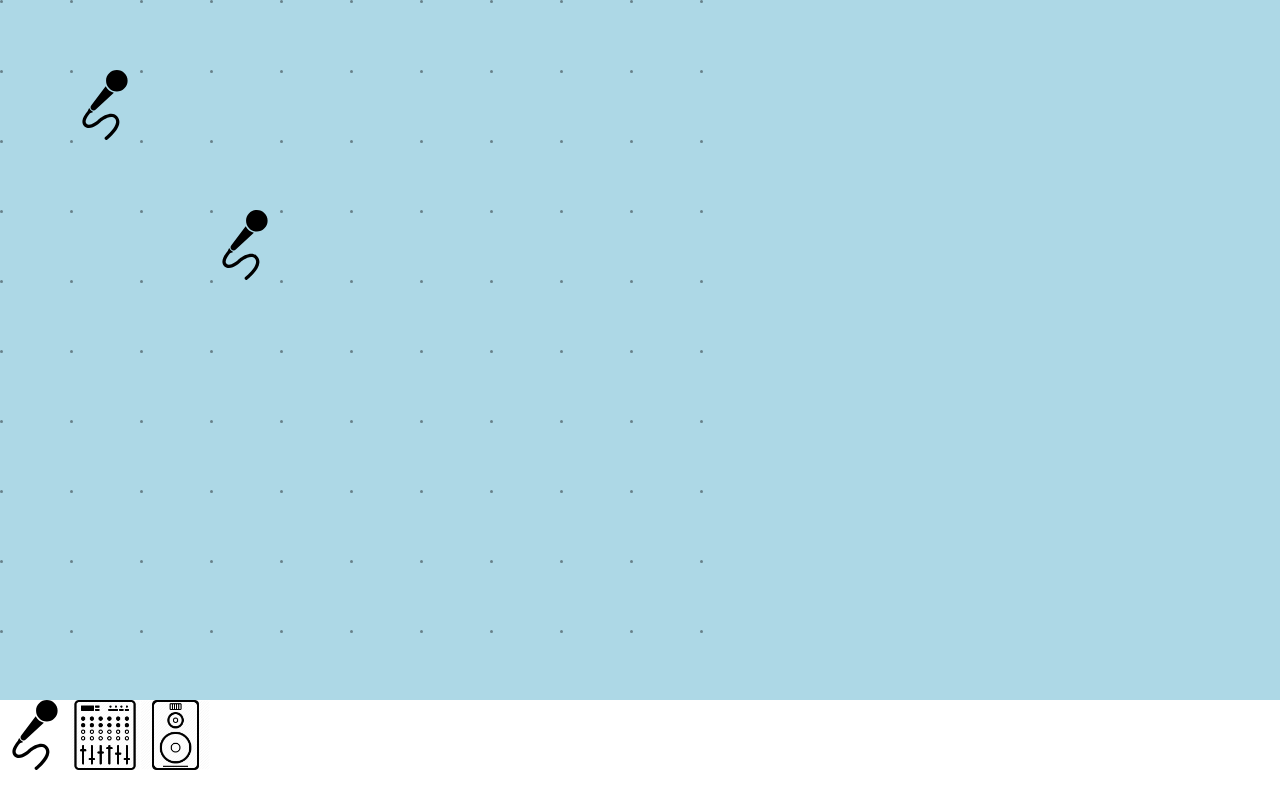
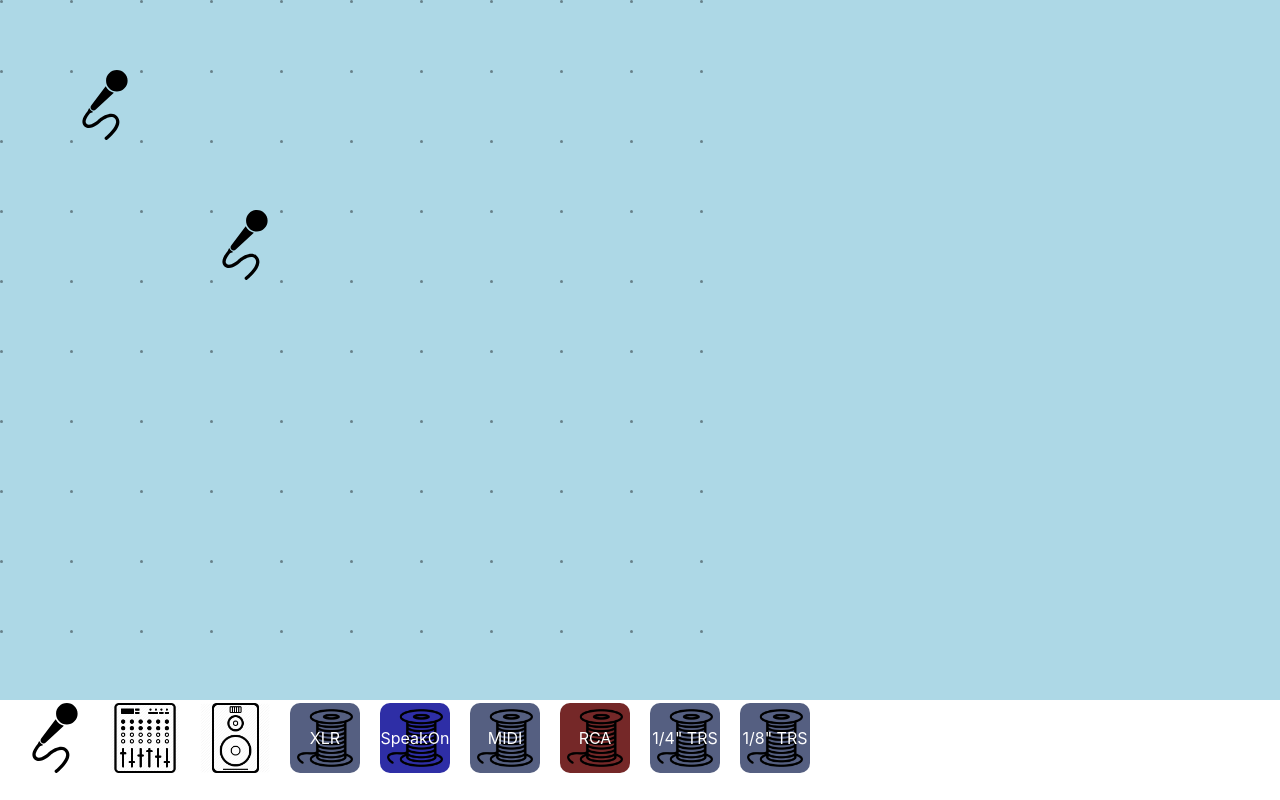
Before and after one commit to kj800x/sound-app, a React (Create React App) app: page / in a window 1280 px wide. Built offline with nearby package versions, Linux system fonts and the light colour scheme.

Commit message:
Initial Cabling

```diff
--- /dev/null
+++ b/src/cabling/index.js
@@ -0,0 +1,8 @@
+import xlr from "./xlr";
+import speakon from "./speakon";
+import midi from "./midi";
+import rca from "./rca";
+import trs4 from "./trs4";
+import trs8 from "./trs8";
+
+export default [xlr, speakon, midi, rca, trs4, trs8];
--- /dev/null
+++ b/src/cabling/midi/index.js
@@ -0,0 +1,4 @@
+export default {
+  type: "midi",
+  label: "MIDI"
+};
--- /dev/null
+++ b/src/cabling/rca/index.js
@@ -0,0 +1,5 @@
+export default {
+  type: "rca",
+  label: "RCA",
+  color: "#752828"
+};
--- /dev/null
+++ b/src/cabling/speakon/index.js
@@ -0,0 +1,5 @@
+export default {
+  type: "speakon",
+  label: "SpeakOn",
+  color: "#2e2ea6"
+};
--- /dev/null
+++ b/src/cabling/trs4/index.js
@@ -0,0 +1,4 @@
+export default {
+  type: "trs4",
+  label: '1/4" TRS'
+};
--- /dev/null
+++ b/src/cabling/trs8/index.js
@@ -0,0 +1,4 @@
+export default {
+  type: "trs8",
+  label: '1/8" TRS'
+};
--- /dev/null
+++ b/src/cabling/xlr/index.js
@@ -0,0 +1,4 @@
+export default {
+  type: "xlr",
+  label: "XLR"
+};
--- /dev/null
+++ b/src/toolbox/CableSpool.css
@@ -0,0 +1,20 @@
+.cable-spool {
+  color: white;
+  background: url("./Spool.png") #555f81;
+  background-size: contain;
+  background-position: center;
+  background-size: 80%;
+  border-radius: 10px;
+  background-repeat: no-repeat;
+  width: 100%;
+  height: 100%;
+  text-align: center;
+  display: flex;
+  align-items: center;
+  justify-content: center;
+  user-select: none;
+}
+
+.cable-spool.selected {
+  outline: 3px solid orange;
+}
--- /dev/null
+++ b/src/toolbox/CableSpool.js
@@ -0,0 +1,21 @@
+import React from "react";
+import classNames from "classnames";
+import "./CableSpool.css";
+import cablingList from "../cabling";
+
+function CableSpool({ type }) {
+  const cable = cablingList.find(cable => cable.type === type);
+
+  const { label, color } = cable;
+
+  return (
+    <div
+      className={classNames(type, "cable-spool")}
+      style={{ backgroundColor: color }}
+    >
+      {label}
+    </div>
+  );
+}
+
+export default CableSpool;
--- a/src/toolbox/Toolbox.css
+++ b/src/toolbox/Toolbox.css
@@ -1,8 +1,10 @@
 .toolbox-item-container {
   position: relative;
-  min-width: 70px;
-  min-height: 70px;
+  width: 70px;
+  height: 70px;
   display: block;
+  margin-left: 20px;
+  margin-top: 3px;
 }
 
 .toolbox {
--- a/src/toolbox/Toolbox.js
+++ b/src/toolbox/Toolbox.js
@@ -1,6 +1,8 @@
 import React from "react";
 import { SceneObject } from "../grid/SceneObjects";
 import equipmentList from "../equipment";
+import cablingList from "../cabling";
+import CableSpool from "./CableSpool";
 
 import "./Toolbox.css";
 
@@ -19,12 +21,23 @@ function ToolboxItem({ equipmentType }) {
   );
 }
 
+function CableItem({ cableType }) {
+  return (
+    <div className="toolbox-item-container">
+      <CableSpool type={cableType} />
+    </div>
+  );
+}
+
 function Toolbox() {
   return (
     <div className="toolbox">
       {equipmentList.map(equipment => (
         <ToolboxItem equipmentType={equipment.type} key={equipment.type} />
       ))}
+      {cablingList.map(cable => (
+        <CableItem cableType={cable.type} key={cable.type} />
+      ))}
     </div>
   );
 }
```
Also changed, not shown: src/toolbox/Spool.png (added).
